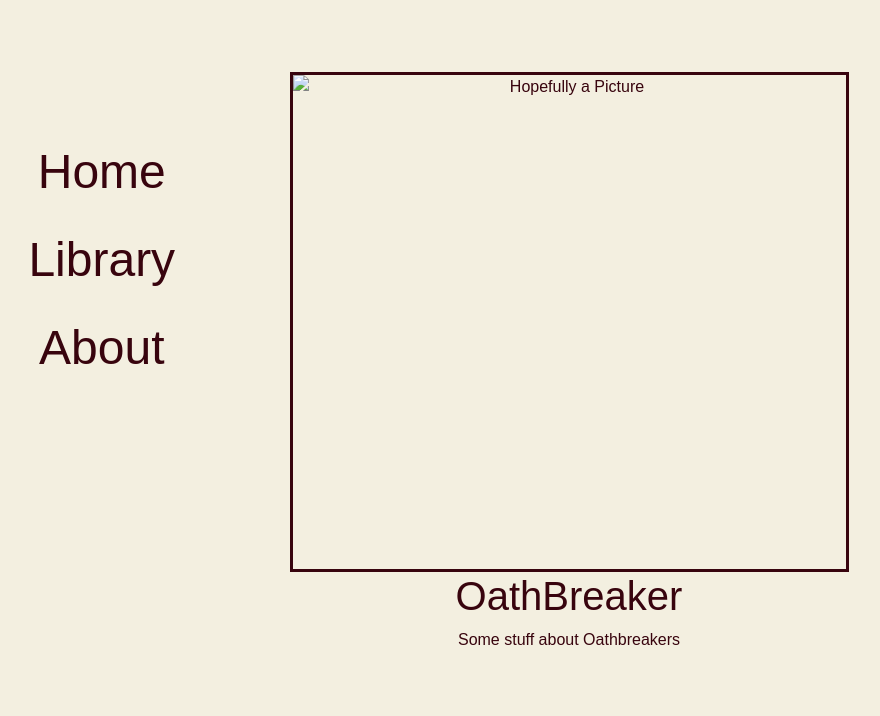
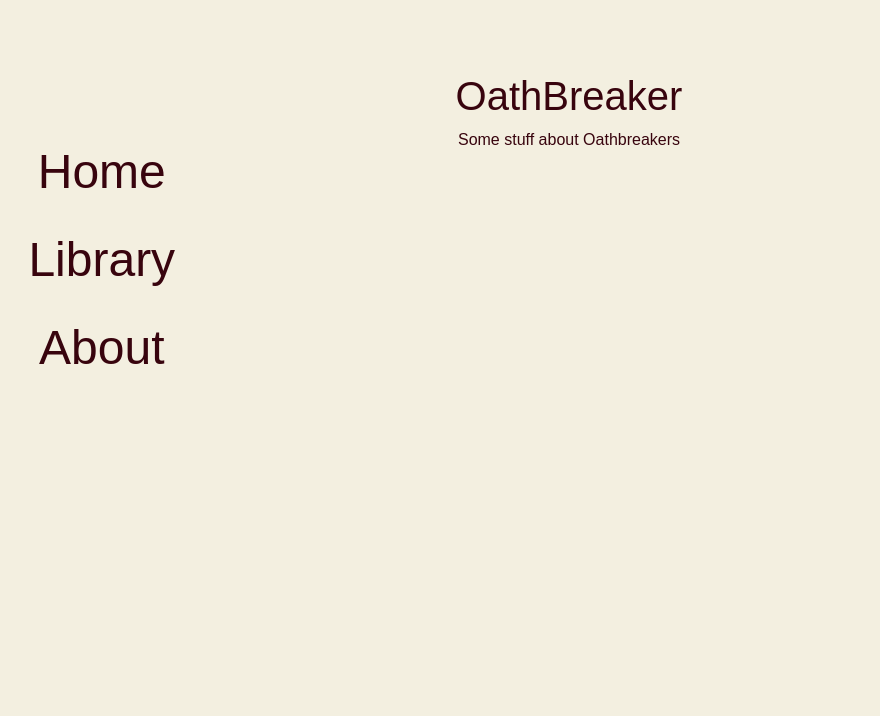
Before and after one commit to christopherfelt/Music_Blog, a Django app: page /blog/20/ in a window 1280 px wide. Shown: the part 168-884 px from the top of the page, without its empty margins (71-951 px from the left). After the commit the page ends 532 px from the top, so only its background shows below. Run offline with Django 3.2, Linux system fonts and the light colour scheme; data comes from the database, SQL or seed files in the repository; some libraries are stand-ins or nearby versions; some web fonts are replaced.

Commit message:
Updated blog templates

```diff
--- a/blog/templates/blog/blog_detail.html
+++ b/blog/templates/blog/blog_detail.html
@@ -4,7 +4,7 @@
 
 
         <div class="col col-sm-6 post edit-border">
-            <img class="blog-image" src="{{ post.post_image.url }}" alt="Hopefully a Picture" align=>
+{#            <img class="blog-image" src="{{ post.post_image.url }}" alt="Hopefully a Picture" align=>#}
             <h1>{{ post.title }}</h1>
             <div>{{ post.text|safe }}</div>
         </div>
```
